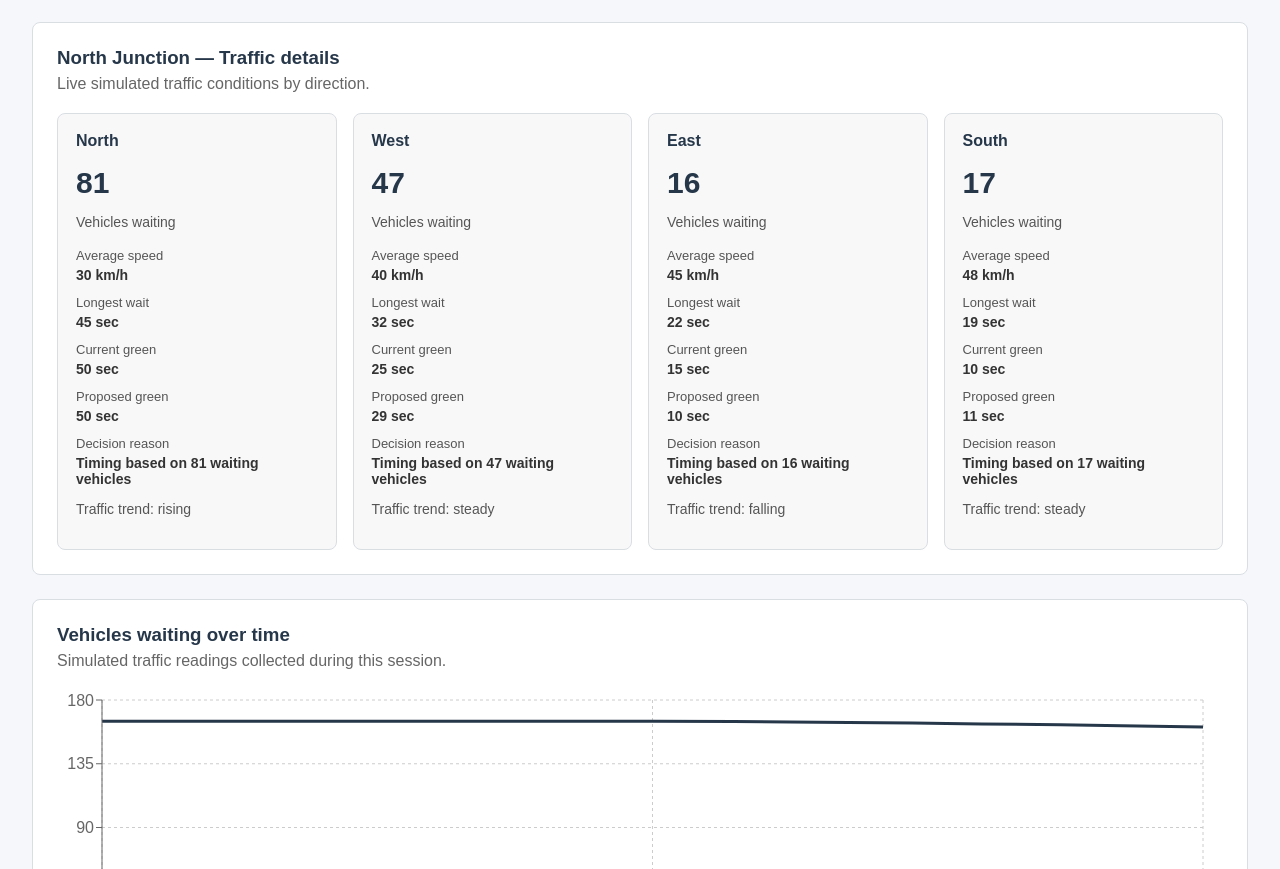
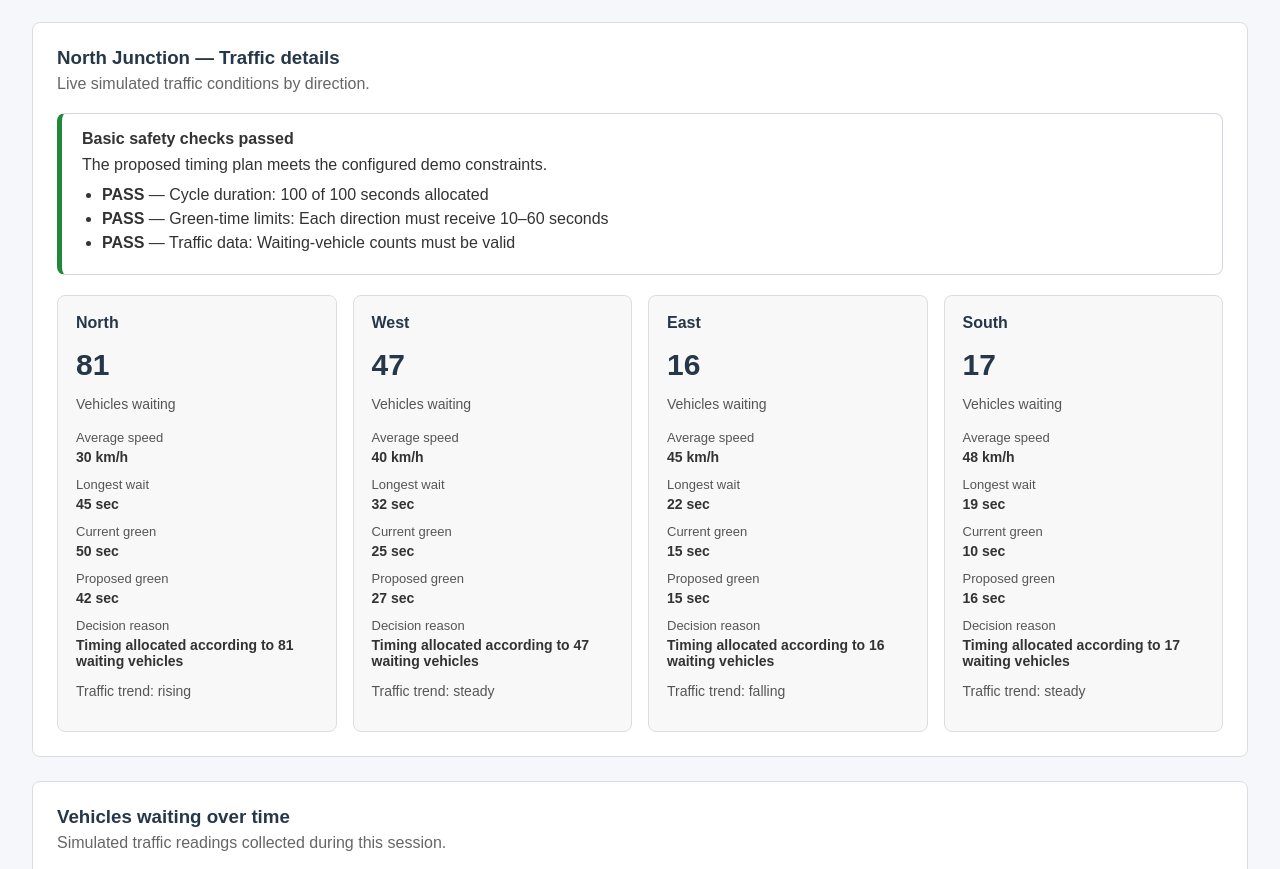
Before and after one commit to abhinavanil22/traffic-ai-command-center, a React (Vite) app: page / in a window 1280 px wide. Shown: the part 618-1487 px from the top of the page. Built offline with nearby package versions, Linux system fonts and the light colour scheme.

Commit message:
Add safety panel

```diff
--- a/src/components/traffic/IntersectionDetails.tsx
+++ b/src/components/traffic/IntersectionDetails.tsx
@@ -1,6 +1,7 @@
 
 import type { Intersection } from "../../types/traffic";
 import { optimizeSignalTiming } from "../../simulator/signalOptimizer";
+import { validateSignalPlan } from "../../simulator/signalSafety";
 
 interface IntersectionDetailsProps {
   intersection: Intersection;
@@ -12,6 +13,7 @@ function IntersectionDetails({
   const signalDecisions = optimizeSignalTiming(
     intersection.directions,
   );
+  const safetyReport = validateSignalPlan(signalDecisions);
 
   return (
     <section className="intersection-details">
@@ -19,7 +21,33 @@ function IntersectionDetails({
         <h3>{intersection.name} — Traffic details</h3>
         <p>Live simulated traffic conditions by direction.</p>
       </div>
+      <div
+        className={`safety-panel ${
+          safetyReport.passed ? "safety-pass" : "safety-fail"
+        }`}
+      >
+        <h4>
+          {safetyReport.passed
+            ? "Basic safety checks passed"
+            : "Safety checks failed"}
+        </h4>
 
+        <p>
+          {safetyReport.passed
+            ? "The proposed timing plan meets the configured demo constraints."
+            : "Do not present this timing plan as validated. Review the failed checks."}
+        </p>
+
+        <ul>
+          {safetyReport.checks.map((check) => (
+            <li key={check.label}>
+              <strong>{check.passed ? "PASS" : "FAIL"}</strong>
+              {" — "}
+              {check.label}: {check.detail}
+            </li>
+          ))}
+        </ul>
+      </div>
       <div className="direction-grid">
         {intersection.directions.map((direction) => {
           const decision = signalDecisions.find(
--- a/src/index.css
+++ b/src/index.css
@@ -384,3 +384,36 @@ button {
     grid-template-columns: 1fr;
   }
 }
+
+.safety-panel {
+  margin: 20px 0;
+  padding: 16px 20px;
+  border: 1px solid #d0d7de;
+  border-radius: 8px;
+  background: #ffffff;
+}
+
+.safety-panel h4 {
+  margin: 0 0 8px;
+}
+
+.safety-panel p {
+  margin: 0 0 12px;
+}
+
+.safety-panel ul {
+  margin: 0;
+  padding-left: 20px;
+}
+
+.safety-panel li {
+  margin: 6px 0;
+}
+
+.safety-pass {
+  border-left: 5px solid #218739;
+}
+
+.safety-fail {
+  border-left: 5px solid #c62828;
+}
--- a/src/simulator/signalOptimizer.ts
+++ b/src/simulator/signalOptimizer.ts
@@ -13,48 +13,91 @@ export interface SignalDecision {
   reason: string;
 }
 
+function allocateGreenTime(demands: number[]): number[] {
+  const count = demands.length;
+
+  if (count === 0) return [];
+
+  const totalCycle = Math.max(
+    TOTAL_GREEN_SECONDS,
+    count * MIN_GREEN_SECONDS,
+  );
+
+  const timings = Array(count).fill(MIN_GREEN_SECONDS);
+  let remaining = totalCycle - count * MIN_GREEN_SECONDS;
+  const active = demands.map((_, index) => index);
+
+  while (remaining > 0 && active.length > 0) {
+    const totalDemand = active.reduce(
+      (sum, index) => sum + demands[index],
+      0,
+    );
+
+    const weights = active.map((index) =>
+      totalDemand > 0 ? demands[index] / totalDemand : 1 / active.length,
+    );
+
+    let allocated = 0;
+    const capped: number[] = [];
+
+    active.forEach((index, position) => {
+      const share = remaining * weights[position];
+      const capacity = MAX_GREEN_SECONDS - timings[index];
+      const addition = Math.min(capacity, Math.floor(share));
+
+      timings[index] += addition;
+      allocated += addition;
+
+      if (timings[index] >= MAX_GREEN_SECONDS) {
+        capped.push(index);
+      }
+    });
+
+    remaining -= allocated;
+
+    capped.forEach((index) => {
+      const position = active.indexOf(index);
+      if (position !== -1) active.splice(position, 1);
+    });
+
+    // Distribute leftover seconds one at a time.
+    if (remaining > 0 && allocated === 0) {
+      const candidates = active.length > 0 ? active : [];
+      if (candidates.length === 0) break;
+
+      candidates.sort((a, b) => demands[b] - demands[a]);
+
+      for (const index of candidates) {
+        if (remaining === 0) break;
+
+        if (timings[index] < MAX_GREEN_SECONDS) {
+          timings[index] += 1;
+          remaining -= 1;
+        }
+      }
+    }
+  }
+
+  return timings;
+}
+
 export function optimizeSignalTiming(
   directions: DirectionTraffic[],
 ): SignalDecision[] {
-  if (directions.length === 0) {
-    return [];
-  }
+  if (directions.length === 0) return [];
 
-  const totalVehicles = directions.reduce(
-    (total, direction) =>
-      total + direction.vehiclesWaiting,
-    0,
+  const proposedTimings = allocateGreenTime(
+    directions.map((direction) => direction.vehiclesWaiting),
   );
 
-  const availableGreenTime =
-    Math.max(
-      TOTAL_GREEN_SECONDS,
-      directions.length * MIN_GREEN_SECONDS,
-    );
-
-  return directions.map((direction) => {
-    const demandShare =
-      totalVehicles > 0
-        ? direction.vehiclesWaiting / totalVehicles
-        : 1 / directions.length;
-
-    const proposedGreenTime = Math.min(
-      MAX_GREEN_SECONDS,
-      Math.max(
-        MIN_GREEN_SECONDS,
-        Math.round(availableGreenTime * demandShare),
-      ),
-    );
-
-    return {
-      direction: direction.direction,
-      vehiclesWaiting: direction.vehiclesWaiting,
-      previousGreenTime: direction.greenTime,
-      proposedGreenTime,
-      reason:
-        direction.vehiclesWaiting === 0
-          ? "Minimum green time maintained"
-          : `Timing based on ${direction.vehiclesWaiting} waiting vehicles`,
-    };
-  });
+  return directions.map((direction, index) => ({
+    direction: direction.direction,
+    vehiclesWaiting: direction.vehiclesWaiting,
+    previousGreenTime: direction.greenTime,
+    proposedGreenTime: proposedTimings[index],
+    reason:
+      direction.vehiclesWaiting === 0
+        ? "Minimum demand; minimum green preferred"
+        : `Timing allocated according to ${direction.vehiclesWaiting} waiting vehicles`,
+  }));
 }
--- /dev/null
+++ b/src/simulator/signalSafety.ts
@@ -0,0 +1,70 @@
+
+import type { SignalDecision } from "./signalOptimizer";
+
+const MIN_GREEN_SECONDS = 10;
+const MAX_GREEN_SECONDS = 60;
+const EXPECTED_CYCLE_SECONDS = 100;
+
+export interface SafetyCheck {
+  label: string;
+  passed: boolean;
+  detail: string;
+}
+
+export interface SignalSafetyReport {
+  passed: boolean;
+  checks: SafetyCheck[];
+}
+
+export function validateSignalPlan(
+  decisions: SignalDecision[],
+): SignalSafetyReport {
+  const totalGreenTime = decisions.reduce(
+    (total, decision) => total + decision.proposedGreenTime,
+    0,
+  );
+
+  const cyclePassed =
+    decisions.length > 0 &&
+    totalGreenTime === EXPECTED_CYCLE_SECONDS;
+
+  const boundsPassed =
+    decisions.length > 0 &&
+    decisions.every(
+      (decision) =>
+        Number.isFinite(decision.proposedGreenTime) &&
+        decision.proposedGreenTime >= MIN_GREEN_SECONDS &&
+        decision.proposedGreenTime <= MAX_GREEN_SECONDS,
+    );
+
+  const valuesPassed =
+    decisions.length > 0 &&
+    decisions.every(
+      (decision) =>
+        Number.isFinite(decision.vehiclesWaiting) &&
+        decision.vehiclesWaiting >= 0,
+    );
+
+  const checks: SafetyCheck[] = [
+    {
+      label: "Cycle duration",
+      passed: cyclePassed,
+      detail: `${totalGreenTime} of ${EXPECTED_CYCLE_SECONDS} seconds allocated`,
+    },
+    {
+      label: "Green-time limits",
+      passed: boundsPassed,
+      detail: "Each direction must receive 10–60 seconds",
+    },
+    {
+      label: "Traffic data",
+      passed: valuesPassed,
+      detail: "Waiting-vehicle counts must be valid",
+    },
+  ];
+
+  return {
+    passed: checks.every((check) => check.passed),
+    checks,
+  };
+}
```
